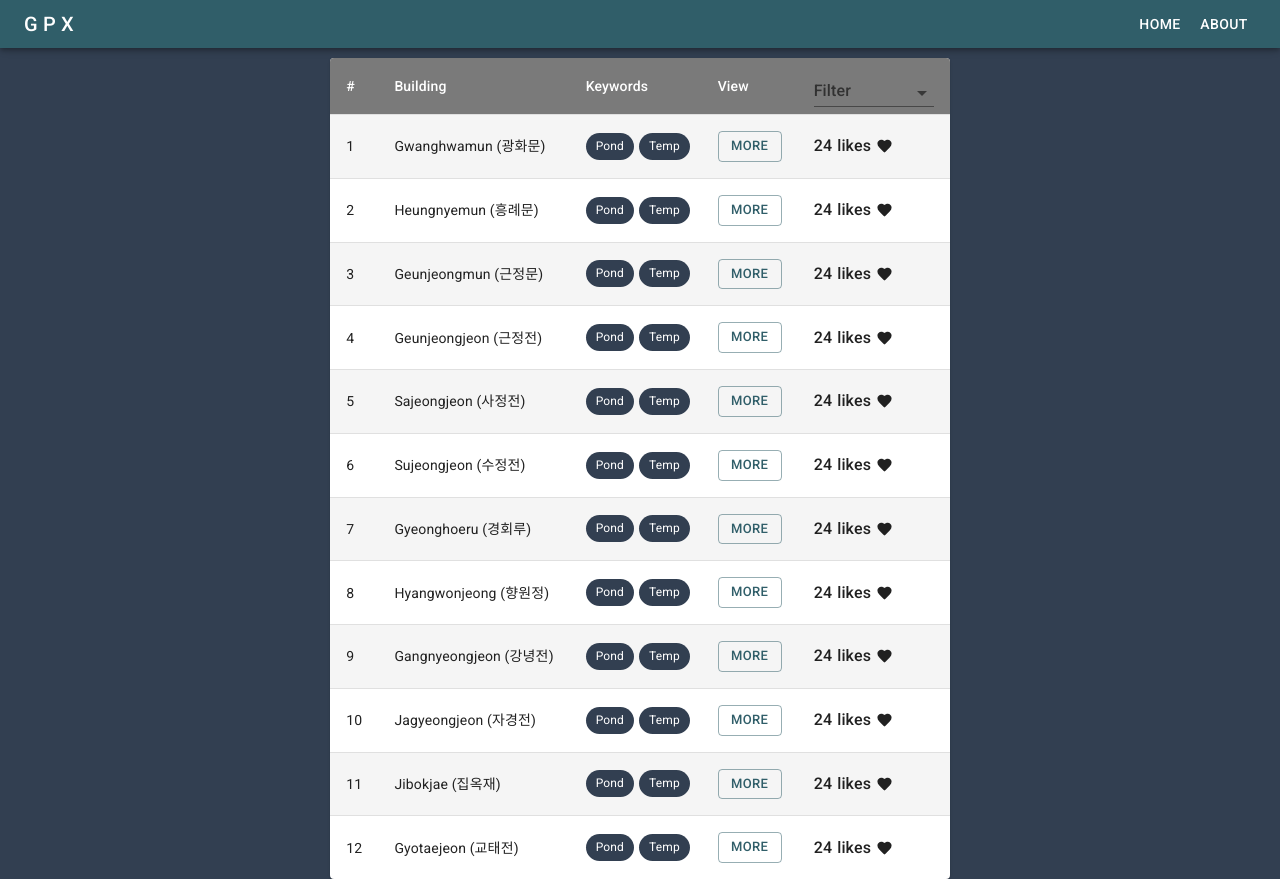
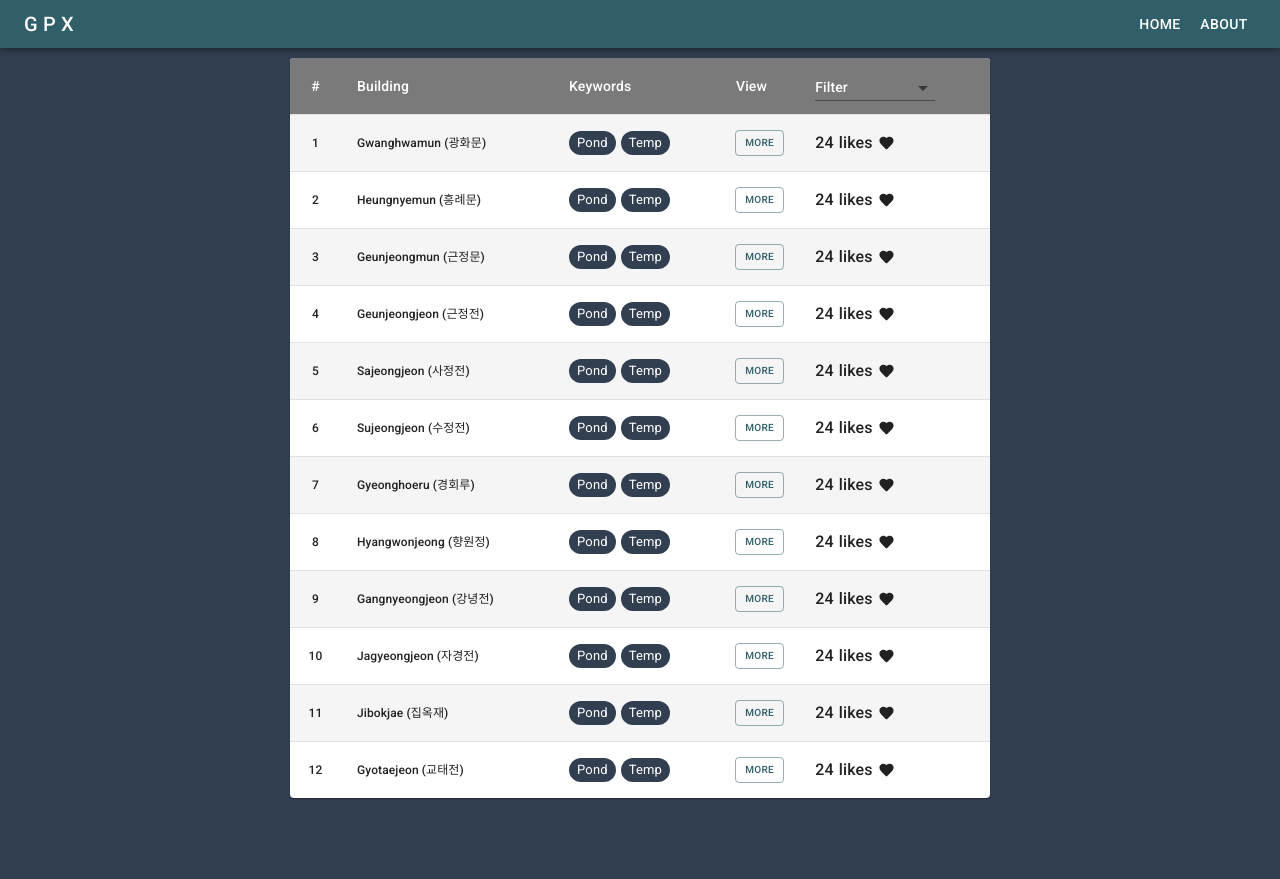
Before and after one commit to jw-hong-logncoding/gyeonbokgung-palace-x, a React (Vite) app: page /community in a window 1280 px wide. After the commit the page ends 800 px from the top, so only its background shows below. Built offline with nearby package versions, Linux system fonts and the light colour scheme.

Commit message:
refactor: adjust review list page's styles

```diff
--- a/src/components/ReviewList/ReviewTable.jsx
+++ b/src/components/ReviewList/ReviewTable.jsx
@@ -7,9 +7,10 @@ import TableHead from '@mui/material/TableHead';
 import TableRow from '@mui/material/TableRow';
 import Paper from '@mui/material/Paper';
 import FavoriteIcon from '@mui/icons-material/Favorite';
-import { Box, Button, FormControl, InputLabel, MenuItem, Select, Stack, Typography } from '@mui/material';
+import { Box, Button, Chip, FormControl, InputLabel, MenuItem, Select, Stack, Typography } from '@mui/material';
 import { BUILDING_DATA_LIST } from '../../data';
 import { useState } from "react";
+import { isMobile } from 'react-device-detect';
 
 const StyledTableCell = styled(TableCell)(({ theme }) => ({
     [`&.${tableCellClasses.head}`]: {
@@ -63,33 +64,72 @@ const ReviewTable = () => {
 
 
     return (
-      <TableContainer component={Paper}>
+      <TableContainer
+        sx={{
+            width: {
+                xs: "100vw",
+                md: "700px"
+            }
+        }}
+        component={Paper}
+        >
         <Table
-            sx={{
-                maxWidth: "800px",
-            }}
             aria-label="customized table"
+            size={isMobile ? 'small' : 'medium'}
         >
           <TableHead>
             <TableRow>
-              <StyledTableCell>#</StyledTableCell>
-              <StyledTableCell>Building</StyledTableCell>
-              <StyledTableCell align="left">Keywords</StyledTableCell>
-              <StyledTableCell align="left">View</StyledTableCell>
-              <StyledTableCell align="left">
+                <StyledTableCell
+                    align="center"
+                    sx={{
+                        padding: {
+                            xs: "0px",
+                            md: "6px 16px"
+                        }
+                    }}
+                >
+                    #
+                </StyledTableCell>
+                <StyledTableCell>Building</StyledTableCell>
+                <StyledTableCell align="left">Keywords</StyledTableCell>
+                <StyledTableCell
+                    sx={{
+                        padding: {
+                            xs: "0px",
+                            md: "6px 16px"
+                        },
+                        textAlign: {
+                            xs: "center",
+                            md: "left"
+                        }
+                    }}
+                >
+                    View
+                </StyledTableCell>
+                <StyledTableCell align="left">
                 <FormControl variant="standard" sx={{
                         minWidth: {
-                            xs: 55,
+                            xs: 60,
                             md: 120
                         },
                         height: 0,
-                        bottom: "12px"
+                        bottom: "14px",
                     }} size="small">
-                    <InputLabel id="demo-simple-select-standard-label">Filter</InputLabel>
+                    <InputLabel sx={{color: "white", fontSize: "14px"}} id="demo-simple-select-standard-label">Filter</InputLabel>
                     <Select
                             value={filterValue}
                             label="Filter"
                             onChange={handleSelectChange}
+                            sx={{
+                                fontSize: '13px',
+                                color: 'white', // 선택된 텍스트의 색상을 빨간색으로 설정
+                                '.MuiSelect-select': {
+                                  color: 'white', // 선택된 텍스트의 색상을 빨간색으로 설정
+                                },
+                                '& .Mui-selected': {
+                                  color: 'white', // 선택된 항목의 텍스트 색상을 파란색으로 설정
+                                },
+                              }}
                         >
                         <MenuItem value="">
                             <em>None</em>
@@ -104,47 +144,69 @@ const ReviewTable = () => {
             {rows
             .map((row, i) => (
               <StyledTableRow key={row.building}>
-                <StyledTableCell align="left">{i + 1}</StyledTableCell>
+                <StyledTableCell
+                    sx={{
+                        padding: "3px"
+                    }}
+                    size="small"
+                    align="left"
+                >
+                    <Typography
+                        sx={{
+                            fontSize: "12px",
+                            textAlign: "center"
+                        }}
+                    >
+                        {i + 1}
+                    </Typography>
+                </StyledTableCell>
                 <StyledTableCell component="th" scope="row">
-                  {row.building}
+                    <Typography
+                        sx={{
+                            fontSize: "12px",
+                        }}
+                    >
+                        {row.building}
+                    </Typography>
                 </StyledTableCell>
                 <StyledTableCell align="left">
                     <Stack
                         display="flex"
+                        flexWrap="wrap"
+                        maxWidth="400px"
                         gap="5px"
                         flexDirection="row"
-                        width="100px"
+                        minWidth="50px"
                     >
                     {
                         row.keywords.map((e, i) => (
-                            <Box
+                            <Chip
+                                size='small'
+                                label={e}
                                 key={i}
-                                width="100px"
-                                sx={{
-                                    display: "inline-block",
-                                    backgroundColor: "secondary.main",
-                                    fontSize: "12px",
-                                    padding: {
-                                        xs: "5px 10px 5px 10px"
-                                    },
-                                    borderRadius: "15px",
-                                    color: "white"
-                                }}
-                            >
-                                {e}
-                            </Box>
+                                color="secondary"
+                            />
                         ))
                     }
                     </Stack>
                 </StyledTableCell>
-                <StyledTableCell align="left">
+                <StyledTableCell
+                    sx={{
+                        padding: "0px"
+                    }}
+                    align="center"
+                    >
                     <Button
+                        sx={{
+                            fontSize: "10px",
+                            minWidth: "5px"
+                        }}
                         size='small'
                         variant="outlined"
                     >
                         More
                     </Button>
-                </StyledTableCell>
+               </StyledTableCell>
                 <StyledTableCell align="left">
                     <Stack
                         direction="row"
```
